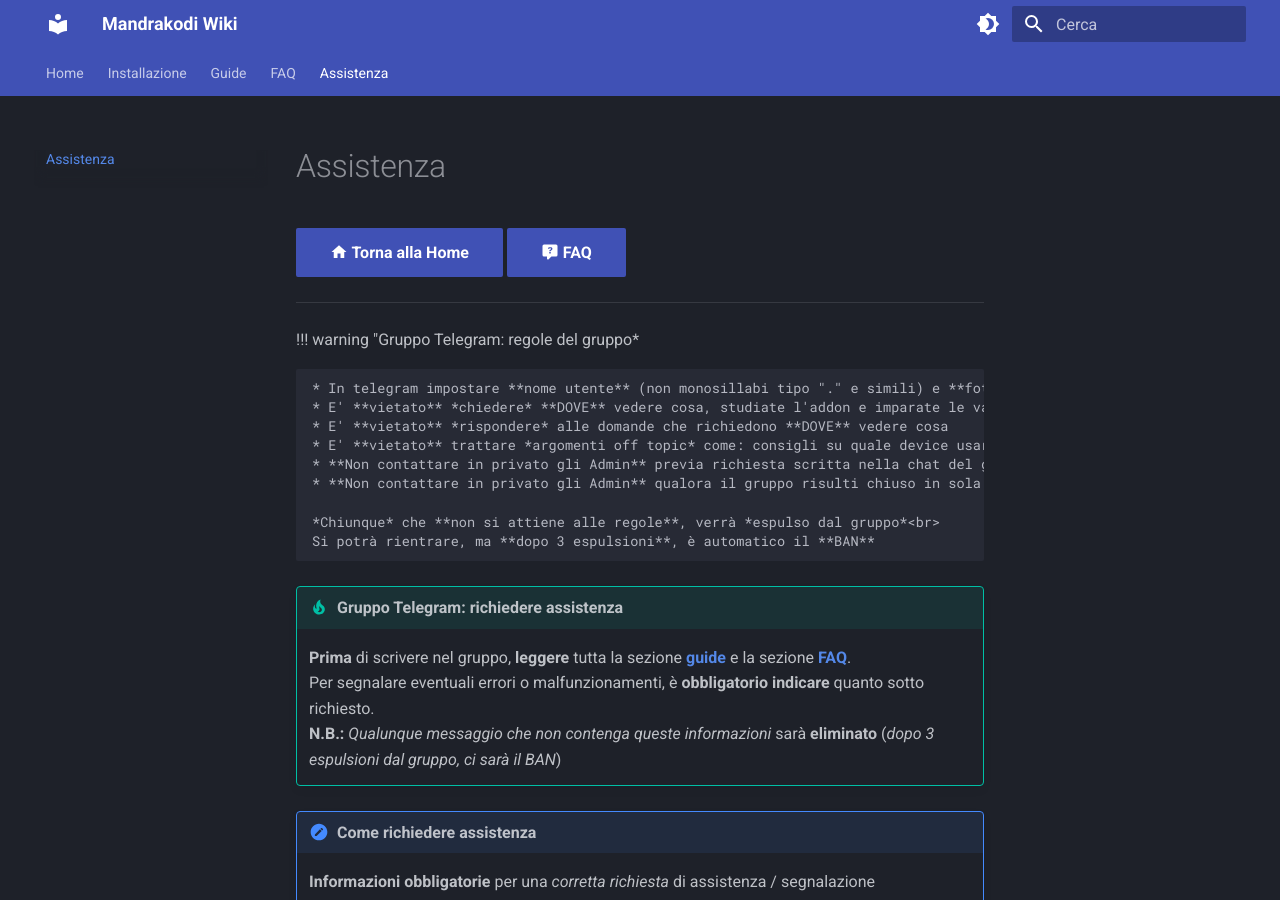
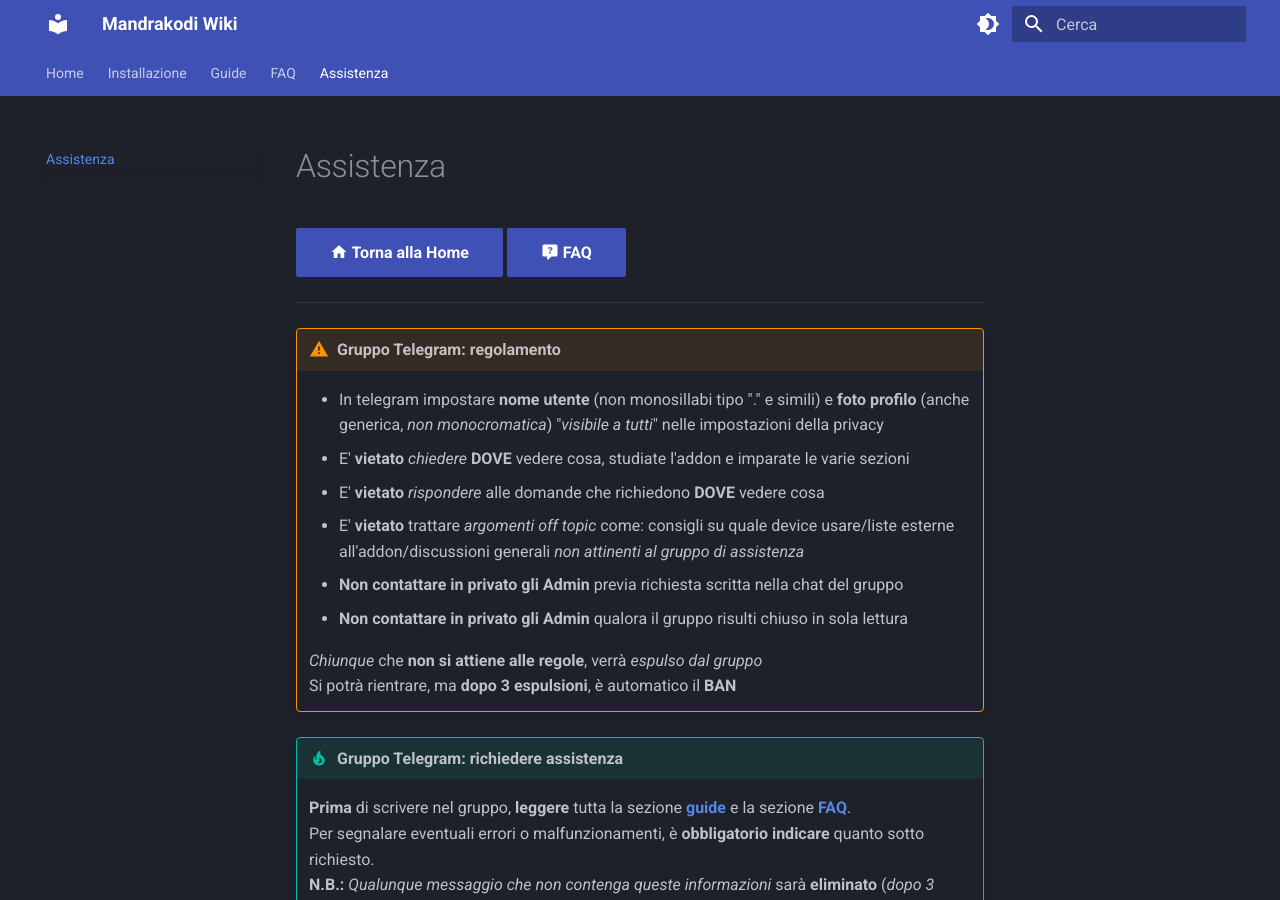
Before and after one commit to campipaolo/Mandrakodi-Wiki, an MkDocs documentation site: the page built from docs/ask_help.md, in a window 1280 px wide and 900 px high. Built offline with MkDocs 1.6.1 and Material for MkDocs 9.7.7, drawn with Linux system fonts in a browser that asks for light colours.

Commit message:
ask_help
formatting

```diff
--- a/docs/ask_help.md
+++ b/docs/ask_help.md
@@ -2,10 +2,8 @@
 
 ------
 
-
-<span id="regole"></span>
-!!! warning "Gruppo Telegram: regole del gruppo*
-
+!!! warning "Gruppo Telegram: regolamento"
+    <span id="regole"></span>
 
     * In telegram impostare **nome utente** (non monosillabi tipo "." e simili) e **foto profilo** (anche generica, *non monocromatica*) "*visibile a tutti*" nelle impostazioni della privacy
     * E' **vietato** *chiedere* **DOVE** vedere cosa, studiate l'addon e imparate le varie sezioni
```
